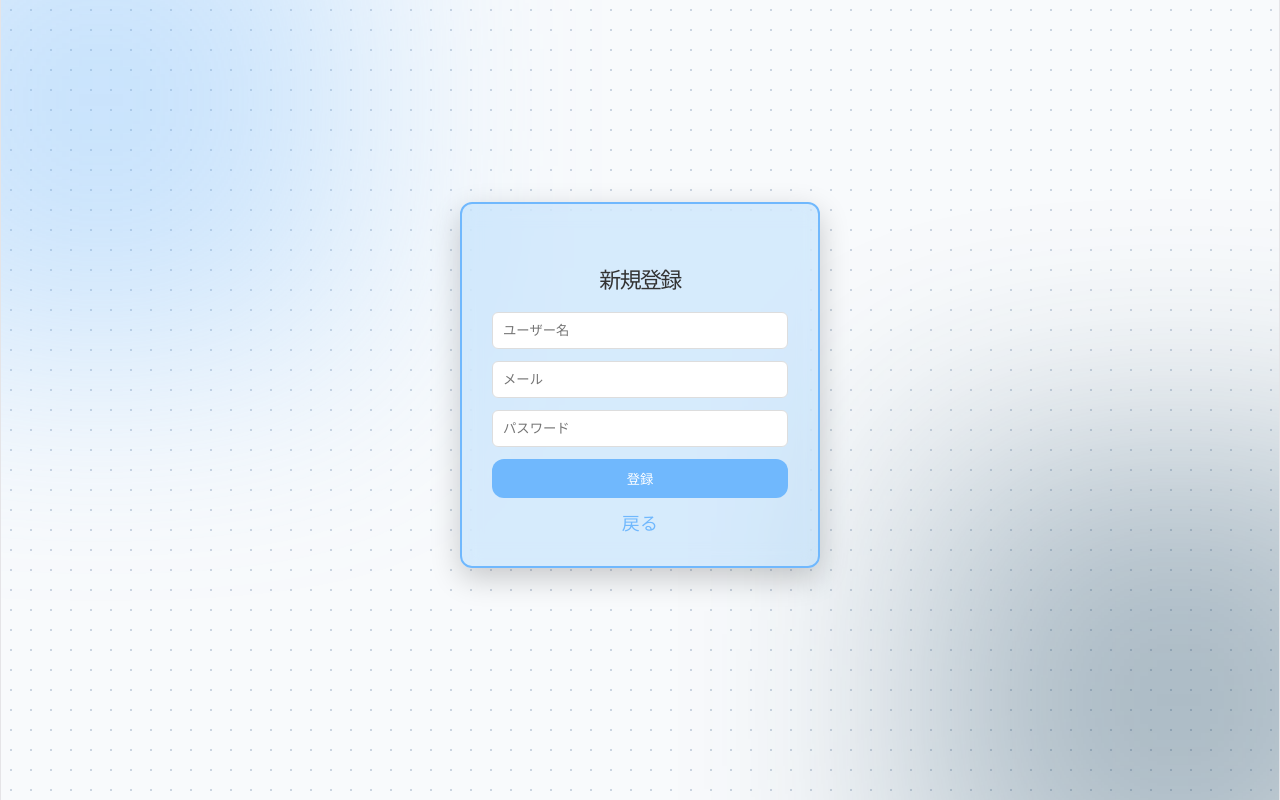
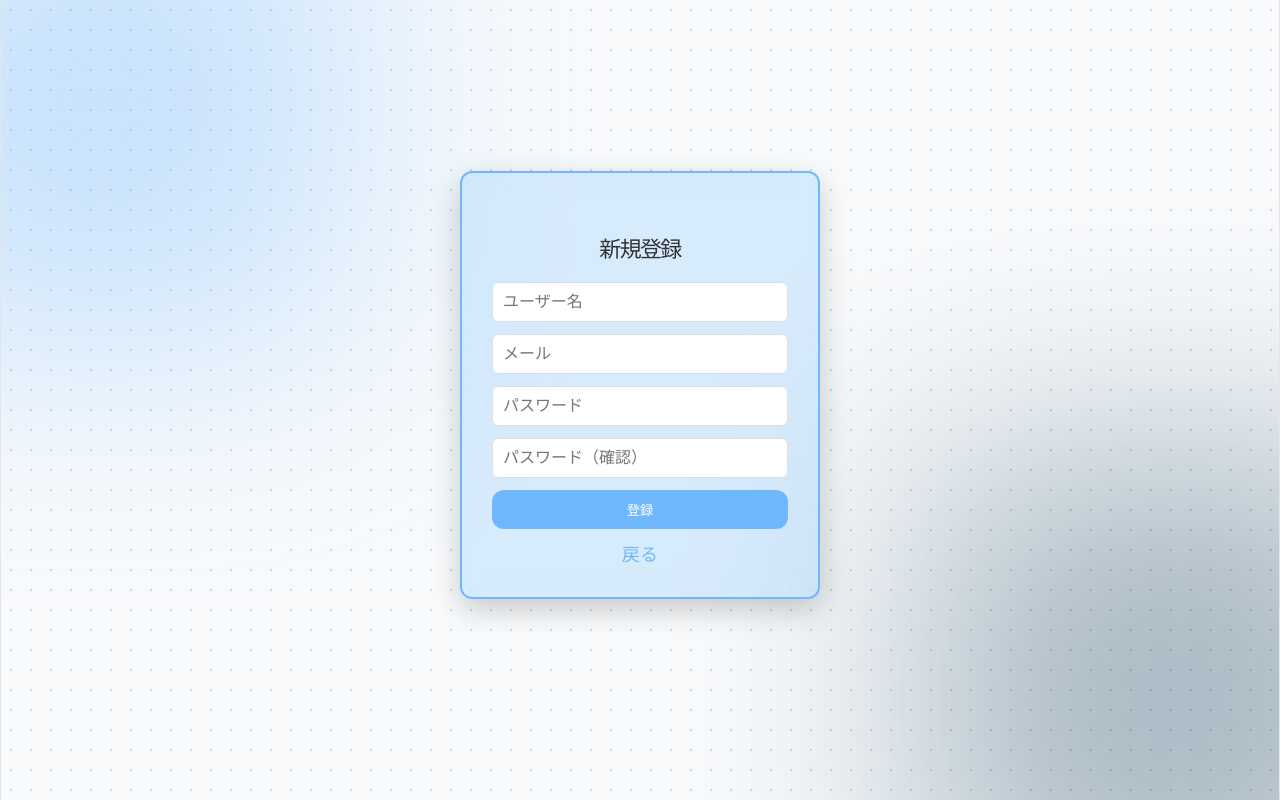
Before and after one commit to tokoMatsubara/Nippo_group7, a React app in the folder frontend/: page /register in a window 1280 px wide. Built offline with nearby package versions, Linux system fonts and the light colour scheme; the HTML template or start-up script is replaced by a standard one.

Commit message:
パスワード確認欄追加

```diff
--- a/frontend/src/pages/Register.jsx
+++ b/frontend/src/pages/Register.jsx
@@ -8,9 +8,15 @@ export default function Register() {
     const [username, setUsername] = useState("");
     const [email, setEmail] = useState("");
     const [password, setPassword] = useState("");
+    const [confirmPassword, setConfirmPassword] = useState("");
 
     const handleSubmit = async (e) => {
         e.preventDefault();
+
+        if (password !== confirmPassword) {
+            alert("パスワードが一致しません");
+            return;
+        }
 
         try {
             const res = await fetch("http://localhost:8080/api/auth/create", {
@@ -74,6 +80,14 @@ export default function Register() {
                         onChange={(e) => setPassword(e.target.value)}
                     />
 
+                    <input
+                        className="registerInput"
+                        type="password"
+                        placeholder="パスワード（確認）"
+                        value={confirmPassword}
+                        onChange={(e) => setConfirmPassword(e.target.value)}
+                    />
+
                     <button className="registerButton" type="submit">
                         登録
                     </button>
--- a/frontend/src/styles/Register.css
+++ b/frontend/src/styles/Register.css
@@ -91,6 +91,11 @@
     outline: none;
     background: white;
     color: black;
+
+    color: #000 !important;
+    background: #fff !important;
+    font-size: 16px;
+
 }
 
 .registerInput:focus {
```
